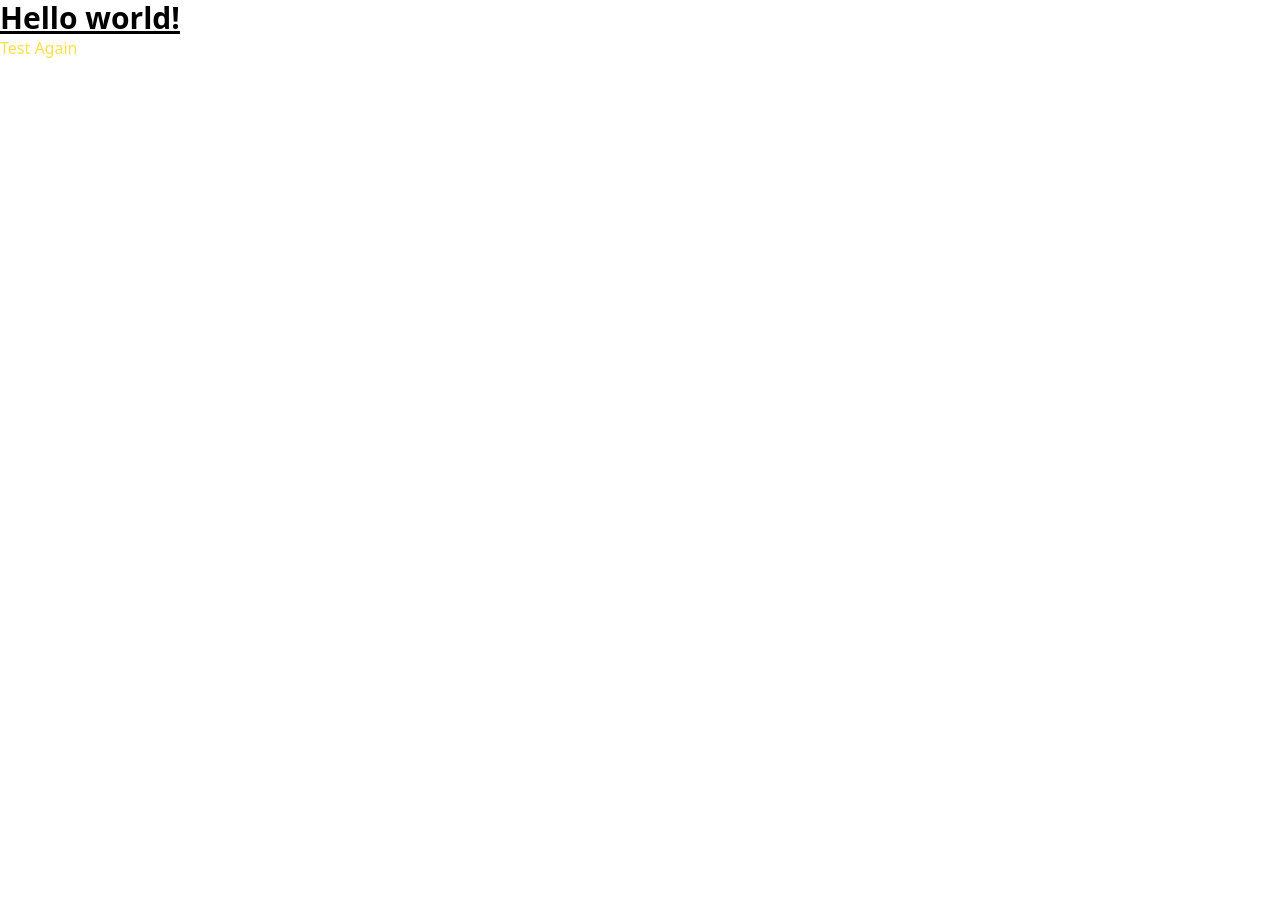
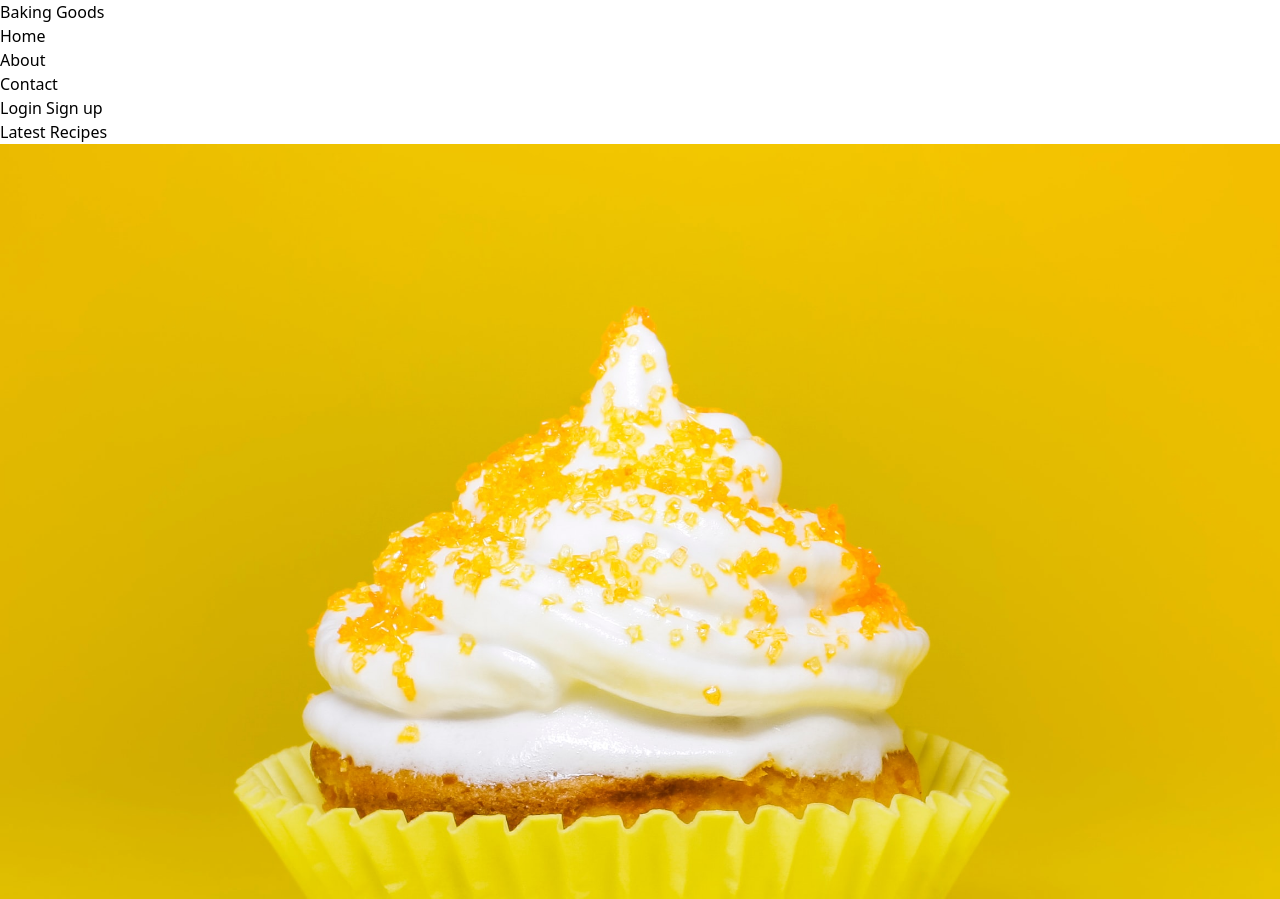
Before and after one commit to amchatman/Tailwind-CSS, a website: page src/index.html in a window 1280 px wide. Shown: the top 899 px of the page. Before the commit the page ends 800 px from the top, so only its background shows below. Drawn offline with Linux system fonts and the light colour scheme.

Commit message:
Html update -Add image -Update index

```diff
--- a/src/index.html
+++ b/src/index.html
@@ -8,9 +8,44 @@
     <title>Document</title>
 </head>
 <body>
-    <h1 class="text-3xl font-bold underline">
-        Hello world!
-      </h1>
-      <h2 class="text-yellow-300">Test Again</h2>
+    <nav>
+    <h1>
+       <a href="#">Baking Goods</a>
+    </h1>
+    <ul>
+        <li>
+            <a href="#">Home</a>
+        </li>
+        <li>
+           <a href="#">About</a>
+        </li>
+        <li>
+           <a href="#">Contact</a>
+        </li>
+    </ul>
+    </nav>
+    <!--Navigation End-->
+    <main>
+        <div>
+            <a href="#">Login</a>
+            <a href="#">Sign up</a>
+        </div>
+        <section>
+            <h4>Latest Recipes</h4>
+            <div>
+                <div>
+                    <img src="img/cristina-matos-albers-Ltv7a5m8i4c-unsplash.jpg" alt="A picture of a yellow cupcake">
+                </div>
+                <div>
+                    <div>
+                        <span>Yellow Cupcake</span>
+                        <span>Recipe by: Agent 47</span>
+                    </div>
+                </div>
+            </div>
+        </section>
+    </main>
+
+
 </body>
 </html>
```
Also changed, not shown: src/img/cristina-matos-albers-Ltv7a5m8i4c-unsplash.jpg (added).
